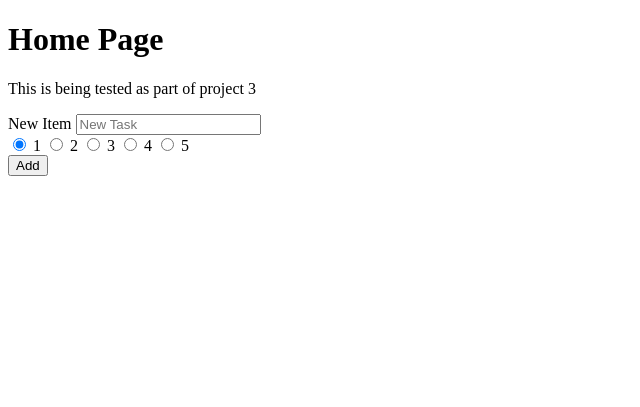
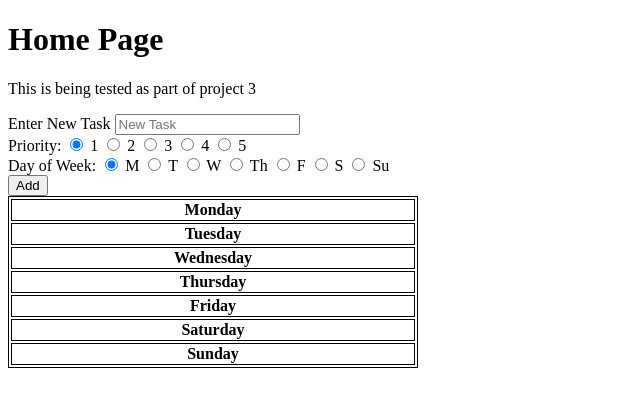
Before and after one commit to MyNameBeJohn/CS321_Project_3_CI-CD, a Flask app: page / in a window 1280 px wide. Shown: the top 407 px of the page, without its empty margins (0-640 px from the left). Run offline with Flask 2, Linux system fonts and the light colour scheme; lists and menus that the app fills with data are empty.

Commit message:
additional testing and day of week tasks implementation

```diff
--- a/app.py
+++ b/app.py
@@ -2,47 +2,49 @@ from flask import Flask, render_template, request, url_for, redirect
 
 app = Flask(__name__)
 
-todo_list = []
-
+days_of_week = ["Monday", "Tuesday", "Wednesday", "Thursday", "Friday", "Saturday", "Sunday"]
+todo_list = [[] for _ in range(len(days_of_week))]
+day_to_idx = {day:i for i, day in enumerate(days_of_week)}
 
 @app.route("/")
 def home():
-    return render_template("base.html", enumerated_todo_list=enumerate(todo_list))
+	enumerated_todo_list = [enumerate(day) for day in todo_list]
+	return render_template("base.html", enumerated_todo_list=zip([*range(len(days_of_week))], days_of_week, enumerated_todo_list))
 
 @app.route("/add/", methods=["POST"])
 def add():
 	new_todo_item = request.form.get("new_todo")
 	priority = request.form.get("priority")
+	dow = request.form.get("dow")
 
-	todo_list.append((new_todo_item, {"check":0, "priority":priority}))
+	todo_list[day_to_idx[dow]].append((new_todo_item, {"check":0, "priority":priority}))
 
 	return redirect(url_for("home"))
 
 
-@app.route("/remove/<int:task_number>")
-def remove(task_number):
-	todo_list.pop(task_number)
+@app.route("/remove/<int:day_number>/<int:task_number>")
+def remove(day_number, task_number):
+	todo_list[day_number].pop(task_number)
 	return redirect(url_for("home"))
 
-
-@app.route("/up/<int:task_number>")
-def up(task_number):
+@app.route("/up/<int:day_number>/<int:task_number>")
+def up(day_number, task_number):
 	if task_number != 0:
-		todo_list[task_number-1], todo_list[task_number] = todo_list[task_number], todo_list[task_number-1]
+		todo_list[day_number][task_number-1], todo_list[day_number][task_number] = todo_list[day_number][task_number], todo_list[day_number][task_number-1]
 
 	return redirect(url_for("home"))
 
 
-@app.route("/down/<int:task_number>")
-def down(task_number):
-	if task_number != len(todo_list)-1:
-		todo_list[task_number], todo_list[task_number+1] = todo_list[task_number+1], todo_list[task_number]
+@app.route("/down/<int:day_number>/<int:task_number>")
+def down(day_number, task_number):
+	if task_number != len(todo_list[day_number])-1:
+		todo_list[day_number][task_number], todo_list[day_number][task_number+1] = todo_list[day_number][task_number+1], todo_list[day_number][task_number]
 
 	return redirect(url_for("home"))
 
-@app.route("/toggle_check/<int:task_number>")
-def toggle_check(task_number):
-	todo_list[task_number][1]["check"] = 0 if todo_list[task_number][1]["check"] else 1
+@app.route("/toggle_check/<int:day_number>/<int:task_number>")
+def toggle_check(day_number, task_number):
+	todo_list[day_number][task_number][1]["check"] = 0 if todo_list[day_number][task_number][1]["check"] else 1
 
 	return redirect(url_for("home"))
 
--- /dev/null
+++ b/static/style.css
@@ -0,0 +1,41 @@
+table, td, th {
+	border:  1px solid black;
+}
+
+th {
+	min-width: 400px;
+}
+
+.checkbox {
+	text-align:  center;
+}
+
+.task {
+	padding-left: 5px;
+	padding-right:  5px;
+}
+
+a {
+	color: black;
+	text-decoration:  none;
+}
+
+.priority1 {
+	background-color: red;
+}
+
+.priority2 {
+	background-color: orange;
+}
+
+.priority3 {
+	background-color: yellow;
+}
+
+.priority4 {
+	background-color: green;
+}
+
+.priority5 {
+	background-color: blue;
+}
--- a/templates/base.html
+++ b/templates/base.html
@@ -3,6 +3,7 @@
 <head>
 	<meta charset="UTF-8">
 	<meta name="viewport" content="width=device-width, initial-scale=1.0">
+	<link rel="stylesheet" href="static/style.css">
 	<title>Flask Home Page</title>
 </head>
 <body>
@@ -10,9 +11,11 @@
 	<p>This is being tested as part of project 3</p>
     <form action="/add" method="post">
     	<div>
-    		<label for="title">New Item</label>
+    		<label for="title">Enter New Task</label>
     		<input type="text" name="new_todo" placeholder="New Task"><br>
 
+
+    		Priority:
     		<input type="radio" name="priority" value="1" checked>
 			<label for="1">1</label>
 			<input type="radio" name="priority" value="2">
@@ -24,23 +27,43 @@
 			<input type="radio" name="priority" value="5">
 			<label for="5">5</label><br>
 
+
+			Day of Week:
+    		<input type="radio" name="dow" value="Monday" checked>
+			<label for="M">M</label>
+			<input type="radio" name="dow" value="Tuesday">
+			<label for="T">T</label>
+			<input type="radio" name="dow" value="Wednesday">
+			<label for="W">W</label>
+			<input type="radio" name="dow" value="Thursday">
+			<label for="Th">Th</label>
+			<input type="radio" name="dow" value="Friday">
+			<label for="F">F</label>
+			<input type="radio" name="dow" value="Saturday">
+			<label for="S">S</label>
+			<input type="radio" name="dow" value="Sunday">
+			<label for="Su">Su</label><br>
+
     		<button type="submit">Add</button>
     	</div>
     </form>
 
 	<table>
-		{% for i,(task_name, data) in enumerated_todo_list %}
-			<tr>
-				<td><a href="/up/{{i}}">up</a></td>
-				<td><a href="/down/{{i}}">down</a></td>
-				{% if data["check"] %}
-					<td><a href="/toggle_check/{{i}}">x</a></td>
-				{% else %}
-					<td><a href="/toggle_check/{{i}}">o</a></td>
-				{% endif %}
-				<td>{{task_name}}</td>
-				<td><a href="/remove/{{i}}">remove</a></td>
-			</tr>
+		{% for day_number, day, enumerated_day_tasks in enumerated_todo_list %}
+			<tr> <th colspan="5"> {{day}} </th> </tr>
+			{% for i, (task_name, data) in enumerated_day_tasks %}
+				<tr>
+					<td class="button"><a href="/up/{{day_number}}/{{i}}"><button type="button">up</button></a></td>
+					<td class="button"><a href="/down/{{day_number}}/{{i}}"><button type="button">down</button></a></td>
+					{% if data["check"] %}
+						<td class="checkbox"><a href="/toggle_check/{{day_number}}/{{i}}">[x]</a></td>
+					{% else %}
+						<td class="checkbox"><a href="/toggle_check/{{day_number}}/{{i}}">[ ]</a></td>
+					{% endif %}
+					<td class="task priority{{data['priority']}}"> {{task_name}} </td>
+					<td class="button"><a href="/remove/{{day_number}}/{{i}}"><button type="button">remove</button></a></td>
+				</tr>
+			{% endfor %}
 		{% endfor %}
 	</table>
 
```
Also changed, not shown: test_app.py (+126 -29 lines).
